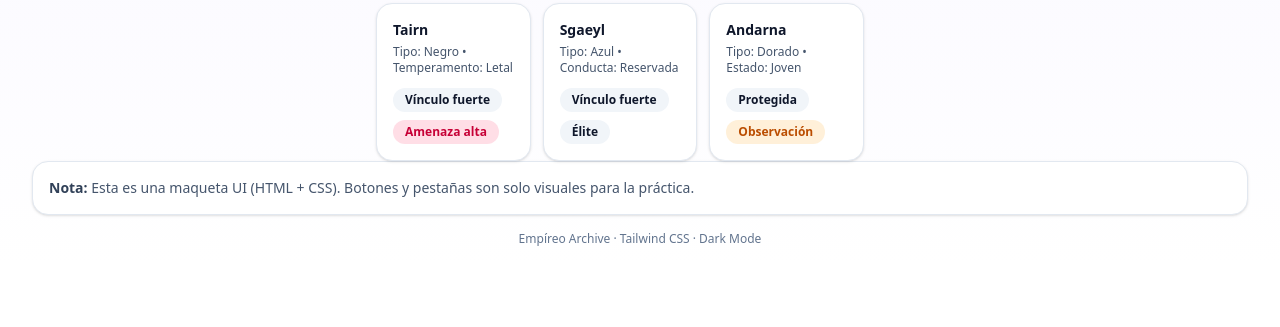
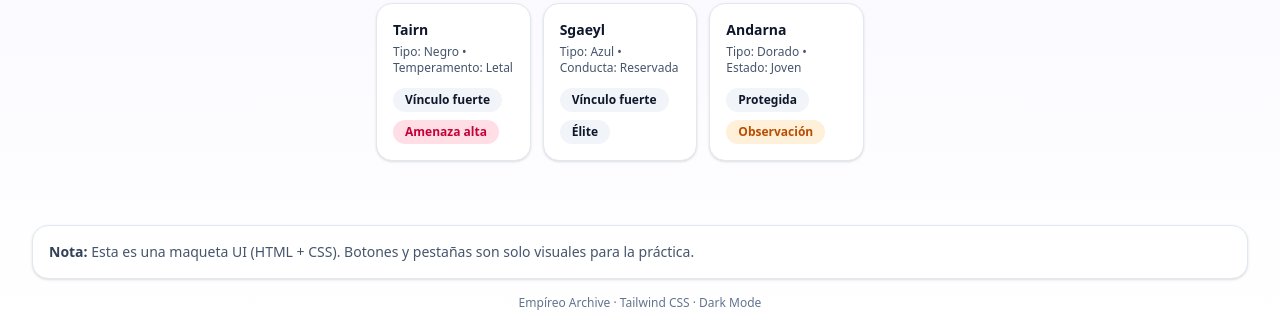
Before and after one commit to beatriztorresgonzalez93/taskflow-project, a website: page index.html in a window 1280 px wide. Shown: the part 2453-2780 px from the top of the page. Before the commit the page ends 2716 px from the top, so only its background shows below. Drawn offline with Linux system fonts and the light colour scheme.

```diff
--- a/index.html
+++ b/index.html
@@ -575,7 +575,11 @@
         </section>
       </div>
 
-      <section class="mt-6 rounded-2xl border border-slate-200 bg-white p-4 text-sm shadow-sm dark:border-slate-800 dark:bg-slate-900" id="archivo">
+      <section
+        class="rounded-2xl border border-slate-200 bg-white p-4 text-sm shadow-sm dark:border-slate-800 dark:bg-slate-900"
+        id="archivo"
+        style="margin-top: 4rem;"
+      >
         <span class="font-semibold text-slate-700 dark:text-slate-200">Nota:</span>
         <span class="text-slate-600 dark:text-slate-400"> Esta es una maqueta UI (HTML + CSS). Botones y pestañas son solo visuales para la práctica.</span>
       </section>
```
